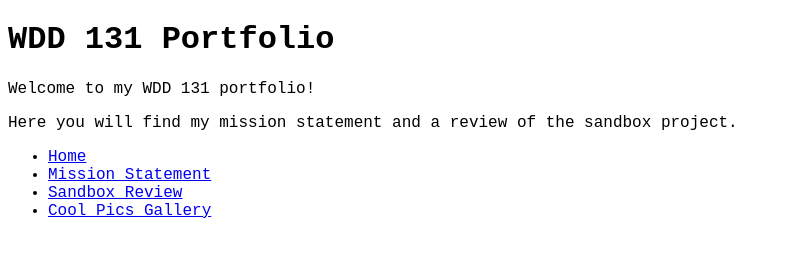
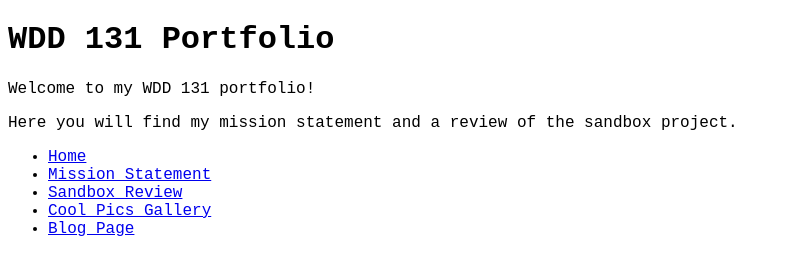
Before and after one commit to jake-macias/wdd_131, a plain HTML site: page index.html in a window 1280 px wide. Shown: the whole page, without its empty margins (0-789 px from the left). Drawn offline with Linux system fonts and the light colour scheme.

Commit message:
update link

```diff
--- a/index.html
+++ b/index.html
@@ -19,6 +19,7 @@
                 <li><a href="mission/index.html">Mission Statement</a></li>
                 <li><a href="sandbox/review.html">Sandbox Review</a></li>
                 <li><a href="cool pics/index.html">Cool Pics Gallery</a></li>
+                <li><a href="blog page/index.html">Blog Page</a></li>
             </ul>
         </nav>
     </main>
```
